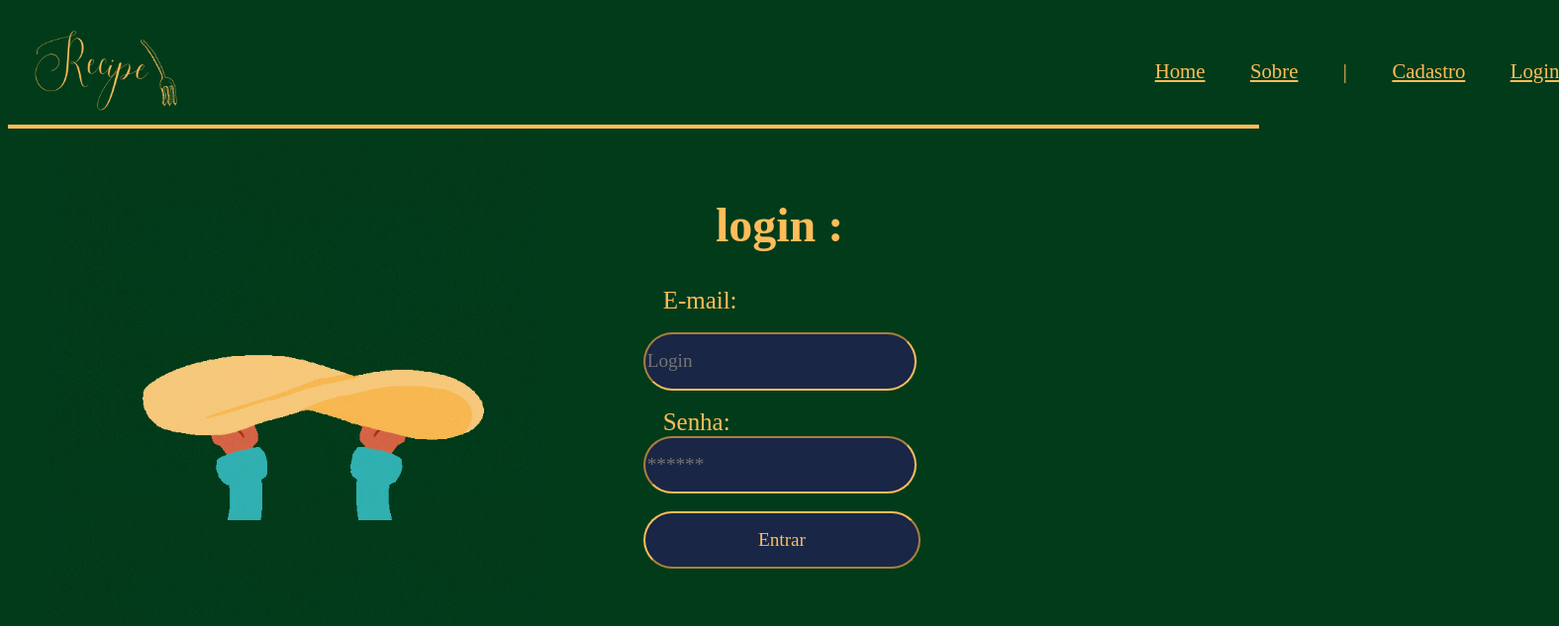
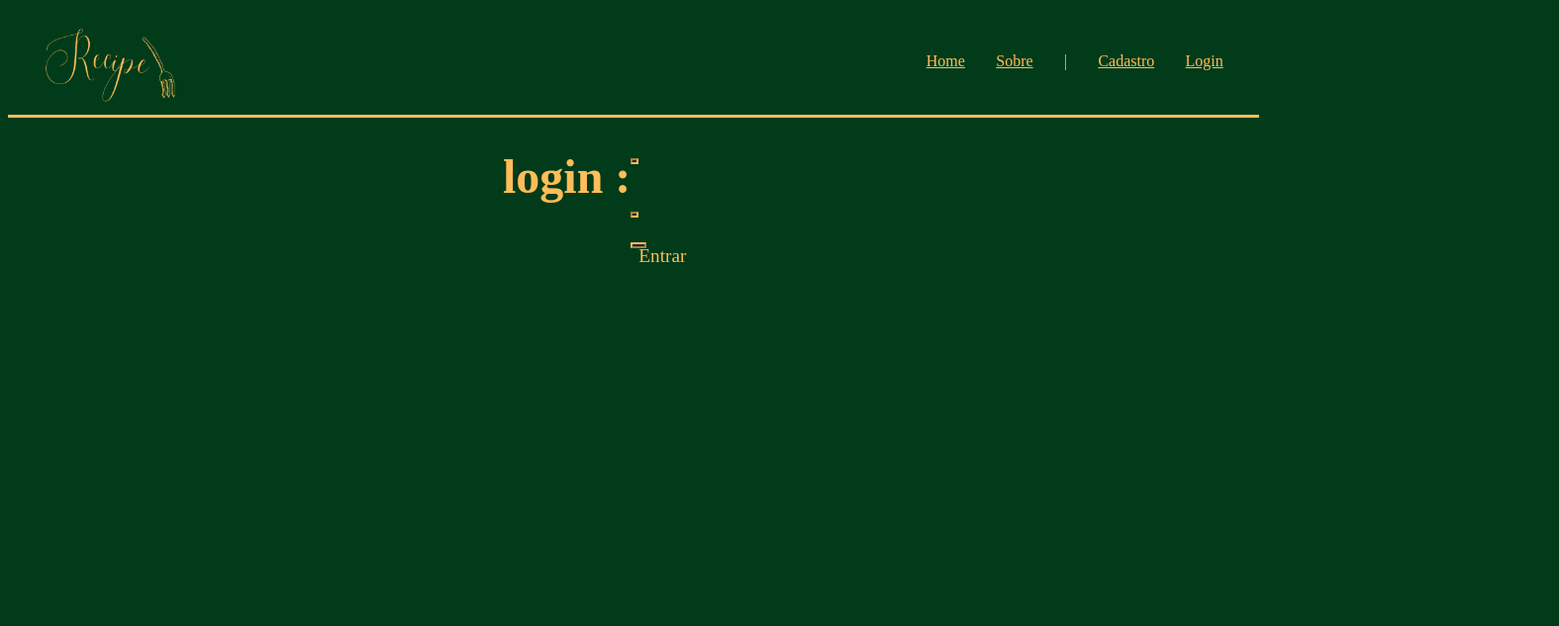
Before and after one commit to dudaaprado/Recipe.c, a website: page public/login.html in a window 1280 px wide. Shown: the whole page at 99% size, 1575 px wide, since content can reach past the window. Drawn offline with Linux system fonts and the light colour scheme.

Commit message:
navbar funcionando

```diff
--- a/public/css/login.css
+++ b/public/css/login.css
@@ -6,10 +6,10 @@ a{
 
 /* titulo do login */
 .login {
-  height: 12%;
+  height: 0%;
     color: #FFBD59;
-    margin-top: 3%;
-    margin-left: 17%;
+    margin-top: 0%;
+    margin-left: 0%;
     font-family: " Tiro Devanagari Sanskrit', serif;";
     font-size: x-large;
 }
@@ -17,18 +17,18 @@ a{
 
 /* box do login */
 .section_login{
-  width: 211px;
-  height: 50px;
-  margin-left: -96%;
-  margin-top: 76%;
+  width: 0px;
+  height: 0px;
+  margin-left: 0%;
+  margin-top: 0%;
 }
 
 /*
 inputs do login */
 .inputs{
-  height: 105%;
-  width: 127%;
-  border-radius: 30px;
+  height: 0%;
+  width: 0%;
+  border-radius: 0px;
   background-color: #192646;
   border-color:#FFBD59 ;
   font-family: " Tiro Devanagari Sanskrit', serif;";
@@ -40,19 +40,19 @@ inputs do login */
 .tipo_campo{
   background-color: #013B1A;
   color: #FFBD59 ;
-margin-left: 20px;
+margin-left: 0px;
 font-family: " Tiro Devanagari Sanskrit', serif;";
-font-size: 156%;
+font-size: 0%;
 }
 
 
  /* botão */
 .btn{
-height: 115%;
-width: 133%;
+height: 0%;
+width: 0%;
 color: #FFBD59;
 background-color:#192646 ;
-border-radius: 30px;
+border-radius: 0px;
 border-color:#FFBD59 ;
 font-family: " Tiro Devanagari Sanskrit', serif;";
 font-size: larger;
@@ -65,13 +65,13 @@ display: flex;
 
 .gif_login{
 
-  margin-left: - 13%;
+  margin-left: 0%;
 }
 
 .inputs_login{
-  margin-left: 12%;
+  margin-left: 0%;
 }
 img{
-  width: 100%;
-  margin-left: 8%;
+  width: 0%;
+  margin-left: 0%;
 }
--- a/public/login.html
+++ b/public/login.html
@@ -7,25 +7,24 @@
     <meta name="viewport" content="width=device-width, initial-scale=1.0">
     <title>Recipe</title>
 
-    <link rel="stylesheet" href="css/login_cabecalho.css">
+    <link rel="stylesheet" href="./css/cabecalho.css">
     <link rel="stylesheet" href="./css/login.css">
 </head>
 
 <body>
 
-    <div class="header">
+     <div class="header">
         <img src="./imagem/Logotipo cozinha mineira verde feito a mão verde.png" alt="" class="titulo">
-        <div class="container">
+        <div class="container_header">
             <ul class="navbar">
                 <li> <a href="./index.html">Home</a> </li>
                 <li> <a href="./sobre.html">Sobre</a> </li>
                 <li>|</li>
-                <li> <a href="cadastro.html">Cadastro</a></li>
-                <li> <a href="./login.html">Login</a></li>
+                <li> <a href="./cadastro.html">Cadastro</a> </li>
+                <li> <a href="./login.html">Login </a> </li>
             </ul>
         </div>
     </div>
-
     <div class="alerta_erro">
         <div class="card_erro" id="cardErro">
             <span id="mensagem_erro"></span>
```
